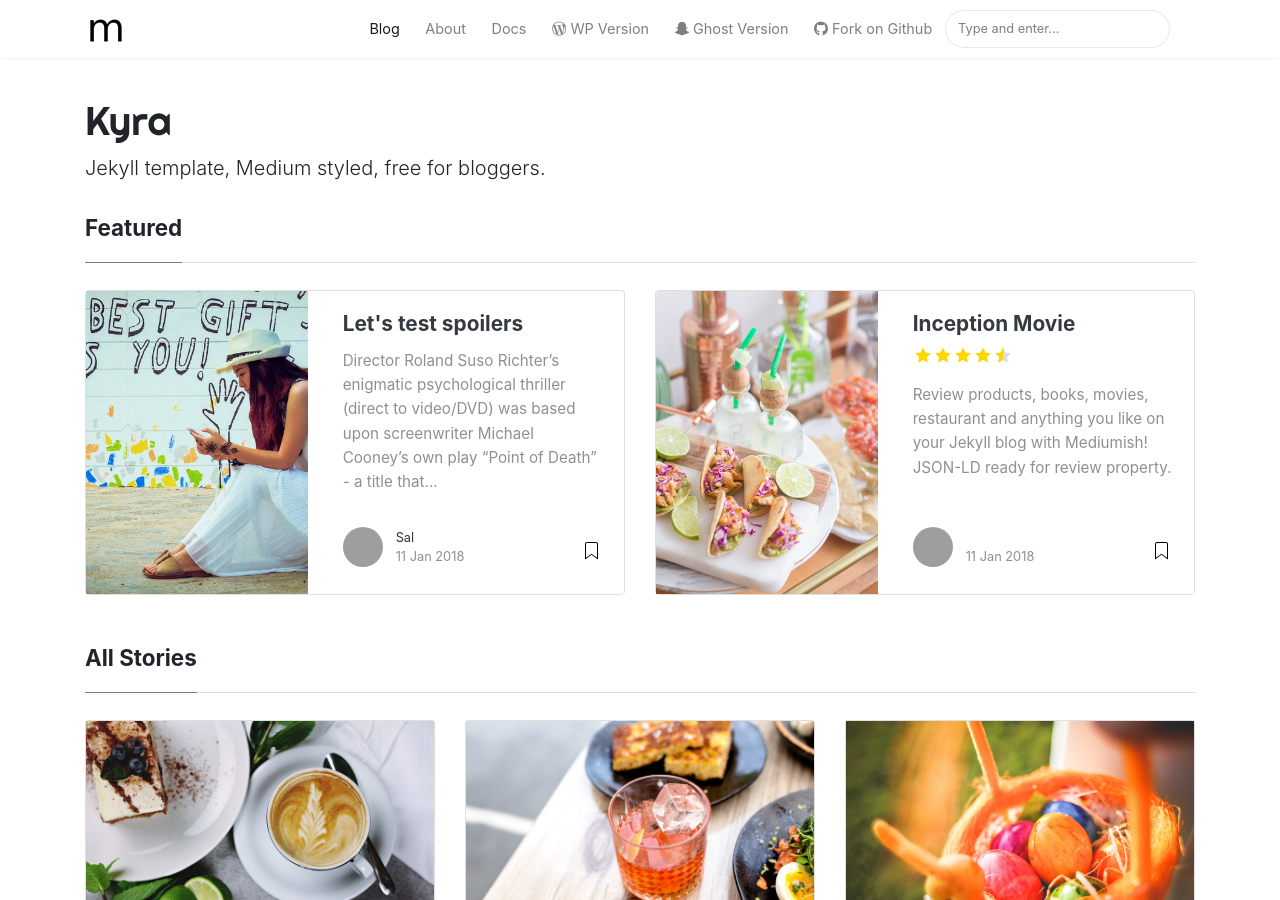
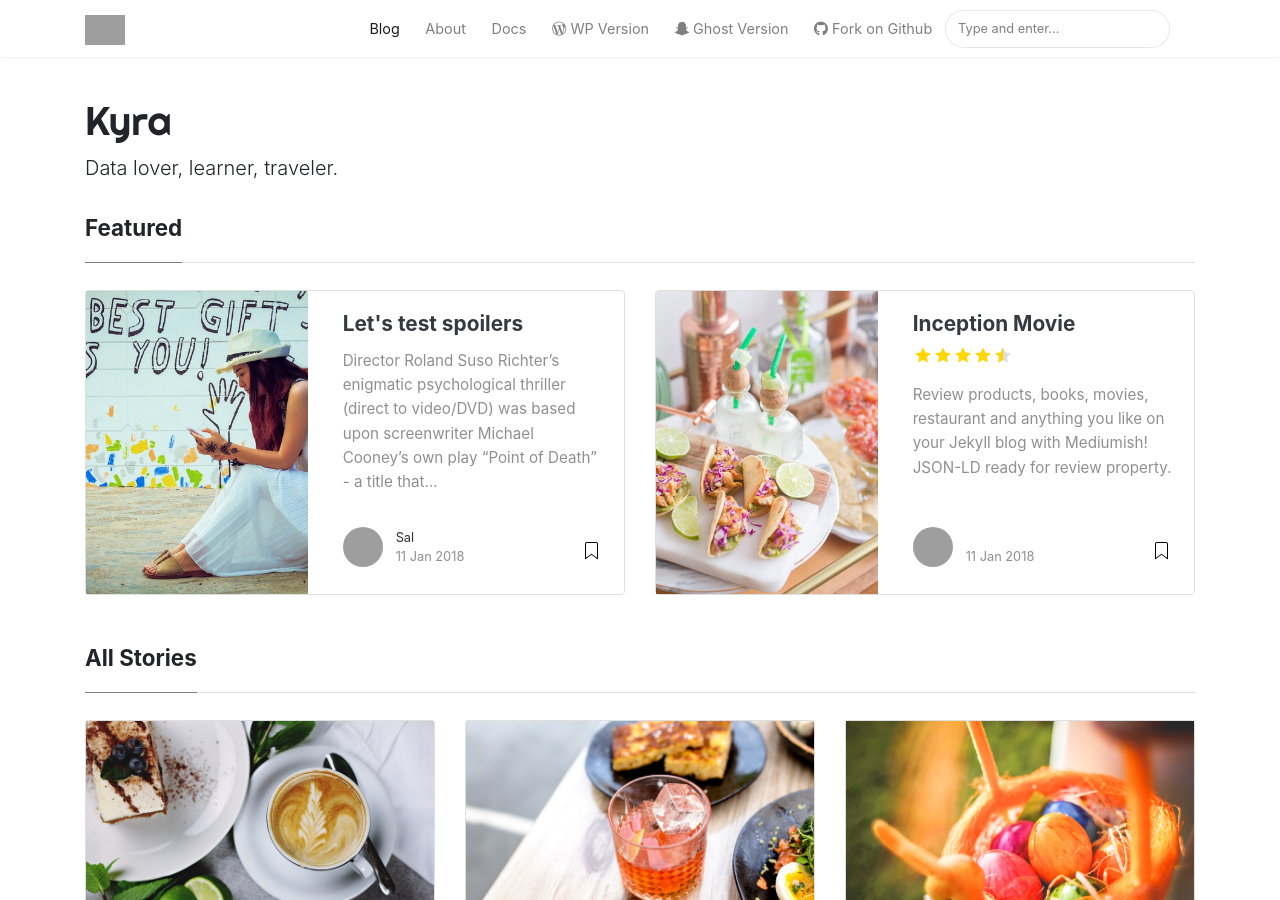
Before and after one commit to kyrab/website, a Jekyll site: the page built from index.html, in a window 1280 px wide and 900 px high. Built offline with Jekyll 4.4.1, drawn with Linux system fonts in a browser that asks for light colours; nearby versions of some CDN libraries; the list of posts is cut into pages by our own code; grey boxes are pictures that could not be loaded.

Commit message:
Update _config.yml

```diff
--- a/_config.yml
+++ b/_config.yml
@@ -1,10 +1,10 @@
 # Site
 name: "Kyra"
-title: "Kyra"
-description: "Jekyll template, Medium styled, free for bloggers."
-logo: 'assets/images/logo.png'
-favicon: 'assets/images/logo.png'
-baseurl: ''
+title: "Kyra's Website"
+description: "Data lover, learner, traveler."
+logo: 'assets/images/klogo.png'
+favicon: 'assets/images/klogo.png'
+baseurl: '/'
 google_analytics: ''
 disqus: ''
 mailchimp-list: ''
@@ -24,12 +24,11 @@ authors:
   kyra:
     name: Kyra
     display_name: Kyra
-    avatar: 'assets/images/avatar.png'
+    avatar: 'assets/images/klogo.png'
     gravatar: b1cc14991db7a456fcd761680bbc8f81
     email: wowthemesnet@gmail.com
     web: https://www.wowthemes.net
-    twitter: https://twitter.com/wowthemesnet
-    description: "This is the author box. Write a short description of the author here. You are currently previewing Mediumish demo, a Jekyll template compatible with Github pages."
+    description: "Data lover, learner, traveler."
 
 # Plugins
 plugins:
```
